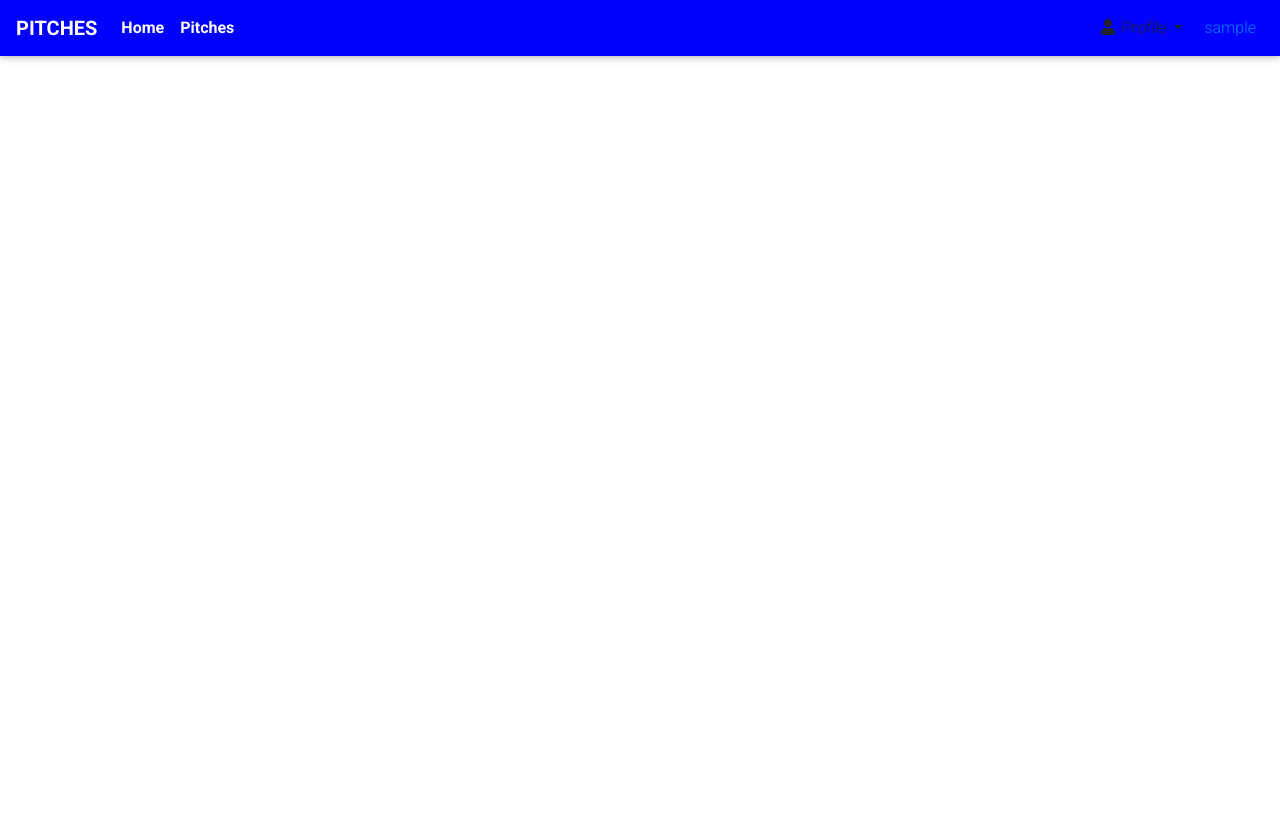
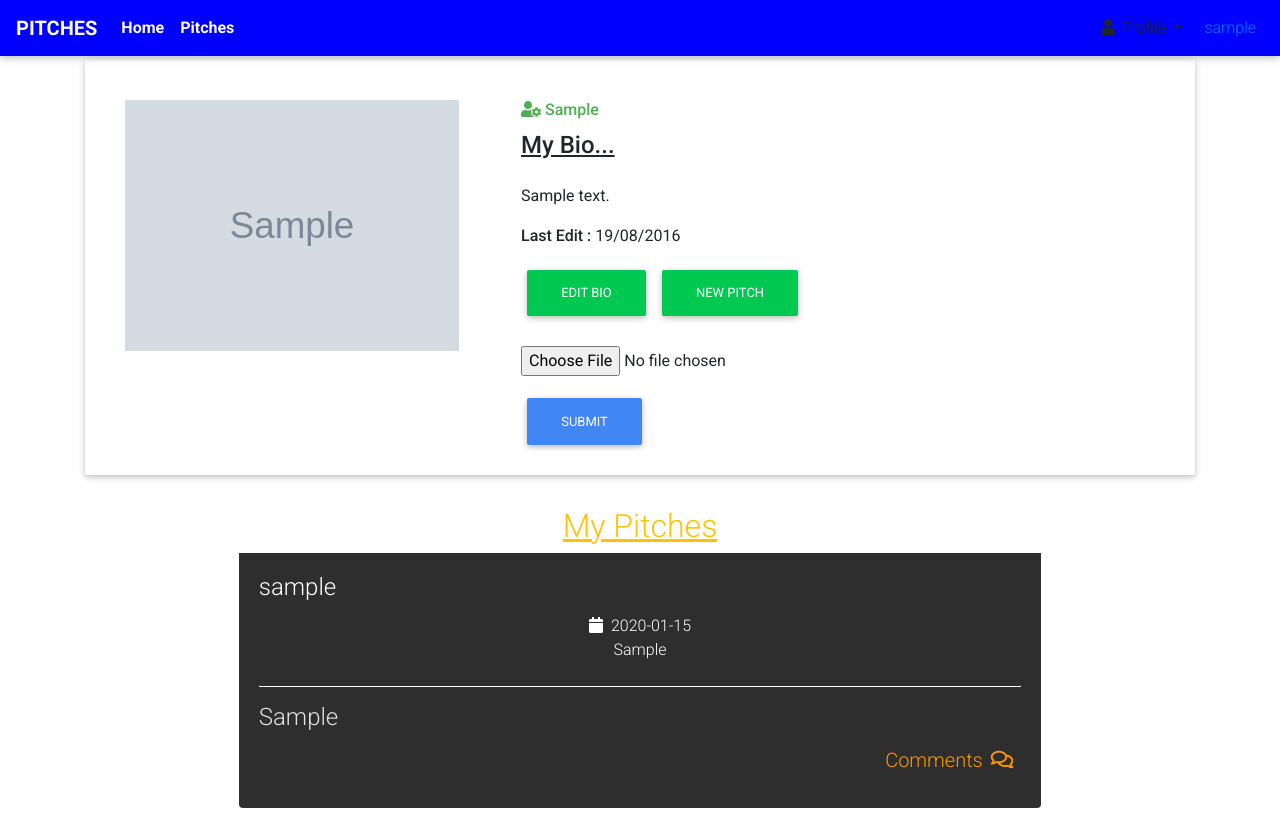
Before and after one commit to EricNshimiyimana/Pitches-app, a Flask app: a page that uses app/templates/navbar.html in a window 1280 px wide. Before the commit the page ends 61 px from the top, so only its background shows below. Run offline with Flask 2, Linux system fonts and the light colour scheme; a user stored in the database is signed in; tables that the repository leaves empty hold one stand-in row (values such as "Sample post"); grey boxes marked "Sample" are stand-in pictures; some libraries are stand-ins or nearby versions.

Commit message:
add styling

```diff
--- a/app/main/views.py
+++ b/app/main/views.py
@@ -12,13 +12,13 @@ def index():
     return render_template('index.html')
 
 @main.route('/new_pitch', methods=['GET', 'POST'])
-# @login_required
+@login_required
 def new_pitch():
     form = PitchForm()
     if form.validate_on_submit():
         pitch = form.my_pitches.data
         category = form.my_category.data
-        new_pitch = Pitch(pitch=pitch,category=category)
+        new_pitch = Pitch(pitch=pitch,category=category,user_id=current_user.id)
 
         new_pitch.save_pitch()
 
@@ -65,7 +65,7 @@ def pickup_lines():
 
 
 @main.route('/pitches/comments/<int:pitch_id>', methods=['GET','POST'])
-# @login_required
+@login_required
 def leave_comment(pitch_id):
     comment_form = CommentForm()
     pitches = Pitch.query.get(pitch_id)
@@ -74,8 +74,8 @@ def leave_comment(pitch_id):
         comments = comment_form.comment.data
 
         pitch_id= pitch_id
-        # user_id = current_user._get_current_object().id
-        new_comment= Comment(comments=comments,pitch_id=pitch_id)
+        user_id = current_user._get_current_object().id
+        new_comment= Comment(comments=comments,pitch_id=pitch_id,user_id=user_id)
         new_comment.save_comment()
 
         return redirect(url_for('main.pitch_page',comment_form=comment_form,pitch_id=pitch_id))
@@ -94,7 +94,7 @@ def profile(uname):
     return render_template("profile/profile.html", user = user, pitch=pitch)
 
 @main.route('/user/<uname>/pitches',methods = ['GET','POST'])
-# @login_required
+@login_required
 def update_profile(uname):
     user = User.query.filter_by(username = uname).first()
 
@@ -115,7 +115,7 @@ def update_profile(uname):
     return render_template('profile/update.html',form =form)
 
 @main.route('/user/<uname>/bio',methods = ['GET','POST'])
-# @login_required
+@login_required
 def update_bio(uname):
     user = User.query.filter_by(username = uname).first()
     if user is None:
@@ -134,7 +134,7 @@ def update_bio(uname):
     return render_template('profile/bio.html',bioform=bioform)
 
 @main.route('/user/<uname>/update/pic',methods= ['POST'])
-# @login_required
+@login_required
 def update_pic(uname):
     user = User.query.filter_by(username = uname).first()
     if 'photo' in request.files:
@@ -151,12 +151,12 @@ def pitch_page():
     user=current_user
     return render_template('pitches.html',pitches=pitches,user=user)
 
-@main.route('/upvote/<int:like>/<int:pitch_id>')
-def increment(like,pitch_id):
-    all_likes = Pitch.query.filter_by(like,pitch_id).all()
-    likes = int(all_likes) + 1
-    user_id = user_id
-    new_like = Pitch(user_id=user_id,pitch_id=pitch_id,likes=like)
-    new_like.save_pitch()
+# @main.route('/upvote/<int:like>/<int:pitch_id>')
+# def increment(like,pitch_id):
+#     all_likes = Pitch.query.filter_by(like,pitch_id).all()
+#     likes = int(all_likes) + 1
+#     user_id = user_id
+#     new_like = Pitch(user_id=user_id,pitch_id=pitch_id,likes=like)
+#     new_like.save_pitch()
 
-    return render_template('pitches.html',likes=likes)
+#     return render_template('pitches.html',likes=likes)
--- a/app/templates/navbar.html
+++ b/app/templates/navbar.html
@@ -24,7 +24,7 @@
                 <div class="dropdown-menu dropdown-menu-right dropdown-info" aria-labelledby="navbarDropdownMenuLink-4">
                     <a class="dropdown-item" href="{{url_for('main.profile',uname=current_user.username)}}">My
                         account</a>
-                    <a class="dropdown-item" href="{{url_for('auth.logout')}}" style="color: white; font-weight: 700;">Logout</a>
+                    <a class="dropdown-item" href="{{url_for('auth.logout')}}">Logout</a>
                 </div>
             </li>
 
--- a/app/templates/profile/bio.html
+++ b/app/templates/profile/bio.html
@@ -1,4 +1,4 @@
-{% extends 'base.html' %}
+{% include 'base.html' %}
 {% import 'bootstrap/wtf.html' as wtf %}
 
 {% block content %}
--- a/app/templates/profile/profile.html
+++ b/app/templates/profile/profile.html
@@ -1,4 +1,4 @@
-{% extends 'base.html'%}
+{% include 'base.html'%}
 
 {% block content %}
 <div class="container">
@@ -21,7 +21,7 @@
 
                     {%else%}
 
-                    <h5>You Have Not Set a Profile Picture ! Choose File Then Submit.</h6>
+                    <h5>Set your profile picture</h6>
 
                         {% endif %}
 
@@ -47,7 +47,7 @@
 
                 <p class="font-weight-normal">{{user.bio| capitalize}}</p>
                 {% else %}
-                <p class="font-weight-normal">You have No Bio.</p>
+                <p class="font-weight-normal">Enter your bio.</p>
 
                 {% endif %}
 
@@ -57,10 +57,12 @@
                 <a href="{{url_for('main.update_profile',uname=user.username)}}" class="btn btn-success">New Pitch</a>
 
                 {% if user == current_user %}
+                <br>
+                <br>
                 <form action="{{url_for('main.update_pic',uname=user.username)}}" method="post"
                     enctype="multipart/form-data">
                     <input type="file" name="photo" class="form-group" required><br>
-                    <input class='form-group' type='submit'>
+                    <input class="form-group btn btn-primary" type="submit">
                 </form>
                 {% endif %}
             </div>
@@ -72,45 +74,48 @@
     </div>
     <!-- News jumbotron -->
 
-    <h2 class='amber-text' style='text-decoration:underline;'>My Pitches</h2>
+    <h2 class='amber-text' style='text-decoration:underline; text-align: center;'>My Pitches</h2>
     {% if current_user %}
     {% for items in pitch[::-1] %}
 
-    <div class="container">
-        <div class='row'>
+<div class="container" >
+    <div class='row justify-content-center'>
         <div class='col-sm-9 col-md-9 col-lg-9'>
+            <!-- Card Dark -->
+            <div class="card">
 
-                <!-- Card -->
-                <div class="card card-cascade wider">
 
-                    <!-- Card image -->
-                    <div class="view view-cascade gradient-card-header peach-gradient">
-
-                        <!-- Title -->
-                        <h2 class="card-header-title text-center mb-3">{{items.author.username}}</h2>
-                        <!-- Text -->
-                        <p class="text-center mb-0"><i
-                                class="fas fa-calendar mr-2"></i>{{items.posted.strftime('%Y-%m-%d')}}</p>
-                        <p class="text-center mb-0"><i class="fas fa-list mr-2"></i>{{items.category}}</p>
-
+                <a>
+                    <div class="mask rgba-white-slight"></div>
+                </a>
             </div>
 
             <!-- Card content -->
-                    <div class="card-body card-body-cascade text-center">
+            <div class="card-body elegant-color white-text rounded-bottom">
+
+
+                <!-- Title -->
+                <h4 class="card-title">{{items.author.username}}</h4>
 
                 <!-- Text -->
-                        <h4 class="card-text text-dark">{{items.pitch}}</h4>
+                <p class="text-center mb-0"><i class="fas fa-calendar mr-2"></i>{{items.posted.strftime('%Y-%m-%d')}}
+                </p>
+                <p class="card-text white-text mb-4 text-center mb-0">{{items.category}}</p>
+                <hr class="hr-light">
+                <!-- Link -->
+                <h4 class="card-text text-light">{{items.pitch}}</h4>
+
                 <!-- Link -->
                 <a href="{{url_for('main.leave_comment', pitch_id = items.id)}}"
                     class="orange-text d-flex flex-row-reverse p-2">
                     <h5 class="waves-effect waves-light">Comments<i class="far fa-comments ml-2"></i></h5>
                 </a>
 
-                    </div>
-                    <!-- Card content -->
 
             </div>
-                <!-- Card -->
+
+        </div>
+        <!-- Card Dark -->
 
     </div>
 </div>
--- a/app/templates/profile/update.html
+++ b/app/templates/profile/update.html
@@ -1,4 +1,4 @@
-{% extends 'base.html' %}
+{% include 'base.html' %}
 {% import 'bootstrap/wtf.html' as wtf %}
 
 {% block content %}
```
Also changed, not shown: app/static/photos/1c9a435a82f964611da39592a614c9cf.jpg (added). Lines whose indentation alone changed are shown as unchanged.
